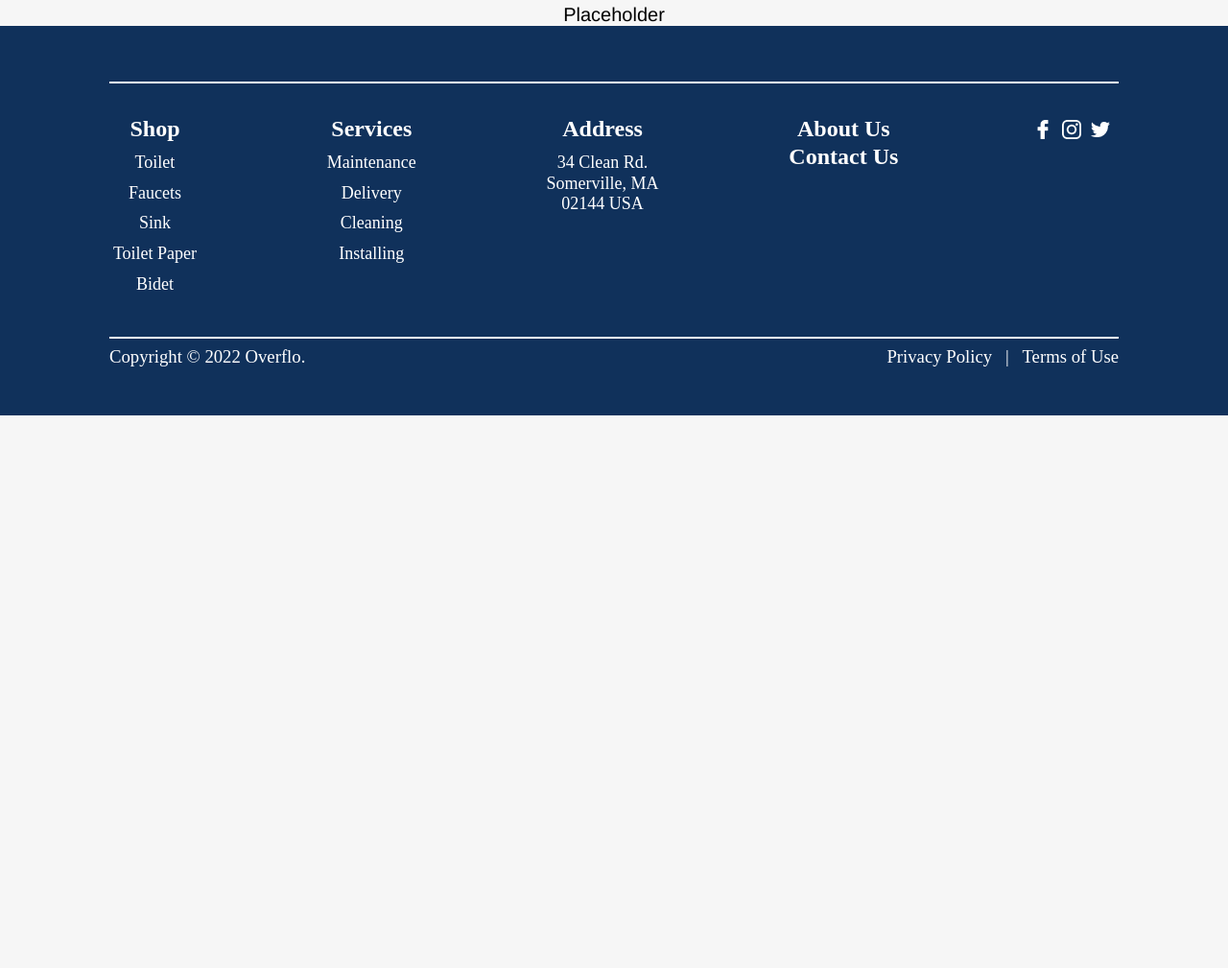
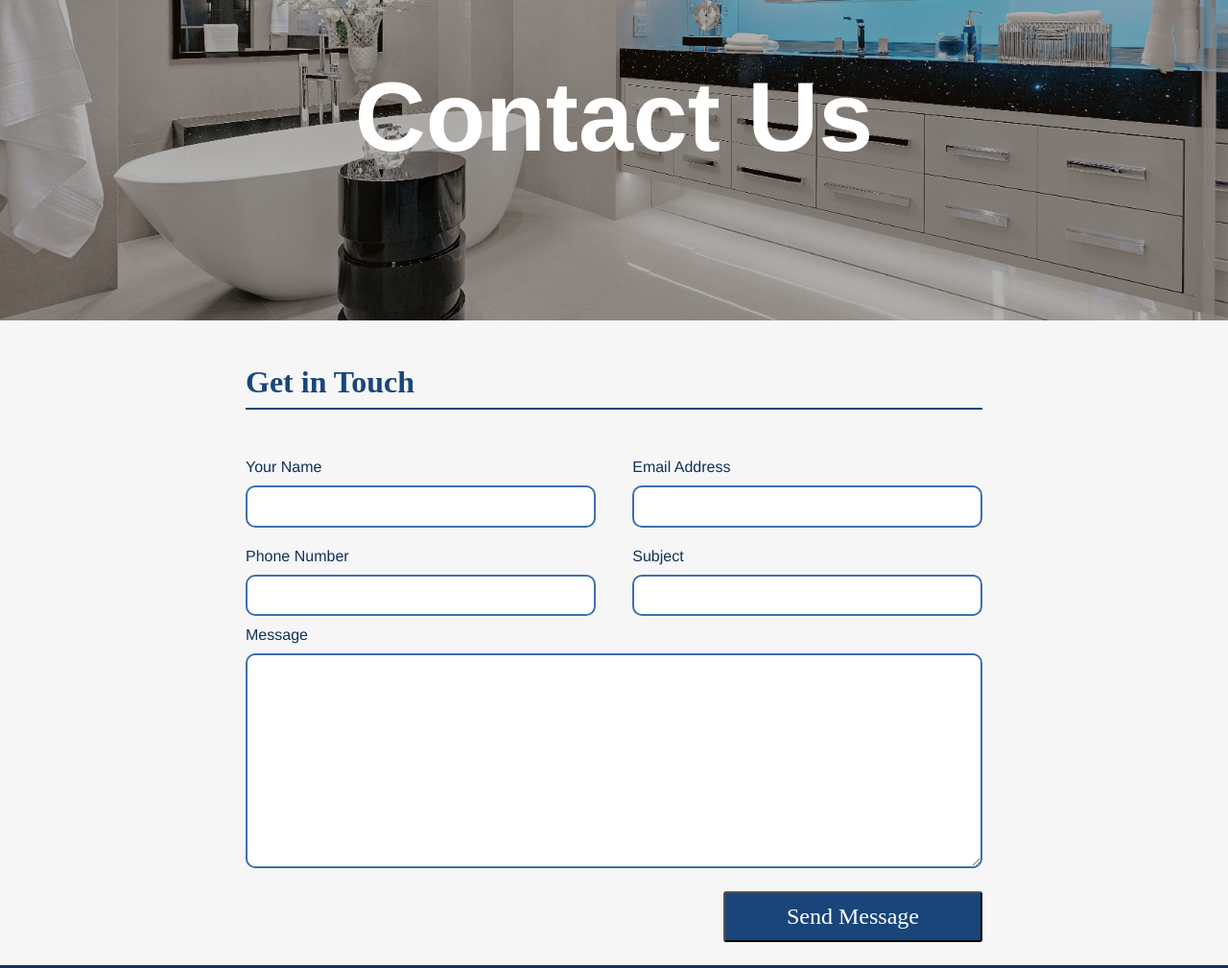
Before and after one commit to LordofMankid/cs-20-midterm, a plain HTML site: page contacts.html in a window 1280 px wide. Shown: the part 138-1147 px from the top of the page at 96% size. Before the commit the page ends 800 px from the top, so only its background shows below. Drawn offline with nearby package versions, Linux system fonts and the light colour scheme.

Commit message:
worked on contacts page

```diff
--- a/contacts.html
+++ b/contacts.html
@@ -1,13 +1,30 @@
 <!DOCTYPE html>
 <html lang="en">
+
 <head>
     <meta charset="UTF-8">
     <meta http-equiv="X-UA-Compatible" content="IE=edge">
     <meta name="viewport" content="width=device-width, initial-scale=1.0">
     <link rel="stylesheet" href="styles.css">
+    <link rel="stylesheet" href="styles/contacts.css">
     <title>Contact Us</title>
+
+    <style>
+        .hero-img {
+            background: url('./assets/hero-images/contact-us.jpg') rgba(0, 0, 0, 0.3);
+            background-position-y: 70%;
+            background-size:cover;
+            background-blend-mode: multiply;
+        }
+    </style>
 </head>
+
 <body>
+    <!-- jquery library -->
+    <script src="https://code.jquery.com/jquery-3.6.1.js"
+        integrity="sha256-3zlB5s2uwoUzrXK3BT7AX3FyvojsraNFxCc2vC/7pNI=" crossorigin="anonymous">
+        </script>
+
     <!-- header -->
     <div class="header">
         <div class="logo">
@@ -21,13 +38,53 @@
         </div>
         <div class="cart">
             <a href="shopping.html" class="cart">
-                <img src="./assets/icons/shopping_cart.png"/>
+                <img src="./assets/icons/shopping_cart.png" />
             </a>
         </div>
     </div>
 
-    <h1 class="headerText">Contact Us</h1>
-    <h2 class="headerSubtext">Placeholder</h2>
+    <!-- hero image with text -->
+    <div class="hero-img">
+        <div class="hero-text">
+            <h2>Contact Us</h2>
+        </div>
+    </div>
+
+    <!-- form header -->
+    <div class="form-header">
+        <h1> Get in Touch</h1>
+        <hr>
+    </div>
+
+    <!-- Form -->
+        <form class="contact-form">
+            <div class="form-input">
+                <label for="name">Your Name</label>
+                <input type="text" name="name" id="contact-name">
+            </div>
+
+            <div class="form-input">
+                <label for="email">Email Address</label>
+                <input type="email" name="email" id="contact-email">
+            </div>
+
+            <div class="form-input">
+                <label for="phone">Phone Number</label>
+                <input type="text" name="phone" id="contact-phone">
+            </div>
+
+            <div class="form-input">
+                <label for="subject">Subject</label>
+                <input type="text" name="subject" id="contact-subject">
+            </div>
+
+            <div class="message">
+                <label for="message">Message</label>
+                <textarea name="message" id="contact-message" rows="10"> </textarea>
+            </div>
+
+            <input type="submit" value="Send Message">
+        </form>
 
     <!-- footer -->
     <div class="footer">
@@ -74,4 +131,5 @@
         </div>
     </div>
 </body>
+
 </html>
--- /dev/null
+++ b/styles/contacts.css
@@ -0,0 +1,86 @@
+/*//////////////////////////////////////////////
+//
+//           CONTACT HEADER STYLING
+//
+/////////////////////////////////////////////*/
+
+
+
+.form-header {
+    padding-top: 3.5vw;
+    padding-bottom: 2.5vw;
+}
+
+.form-header > hr {
+    margin-inline: 20vw;
+    border: 0.5px solid #19457A;
+}
+
+.form-header > h1 {
+    margin-inline: 20vw;
+    color: #19457A;
+}
+
+/*//////////////////////////////////////////////
+//
+//            CONTACT FORM STYLING
+//
+/////////////////////////////////////////////*/
+
+.contact-form {
+    margin-inline: 20vw;
+    display: flex;
+    flex-flow: row wrap;
+    align-items: center;
+    gap: 5%;
+}
+
+.contact-form > .form-input {
+    flex: 2 1 45%;
+}
+
+.contact-form > .message {
+    flex: 2 1 100%;
+}
+
+.contact-form label {
+    font-family: "Helvetica", sans-serif;
+    color: #10315B;
+    padding-bottom: 10px;
+}
+
+.form-input {
+    padding: 10px 0 10px 0;
+    display:grid;
+}
+
+.form-input > input, textarea {
+    border: 2px solid #3F70AA;
+    border-radius: 10px;
+    padding: 10px;
+}
+
+.message {
+    padding: 10 0 10 0px;
+    display:grid;
+}
+
+.message > textarea {
+    line-height: 2.5vh;
+    font-size:2.5vh;
+}
+
+input[type=submit] {
+    border-radius: 3px;
+    padding: 10px 5vw 10px 5vw;
+    margin: 3vh 0 3vh auto;
+    text-align: center;
+    font-size: 3vh;
+    transition: 0.3s;
+    color: white;
+    background-color:#19457A;
+}
+
+input[type=submit]:hover {
+    background-color: rgb(63, 112, 170);
+}
```
Also changed, not shown: assets/hero-images/contact-us.jpg (added).
